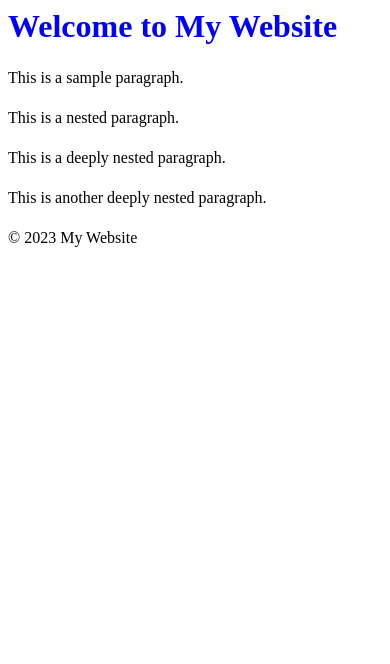
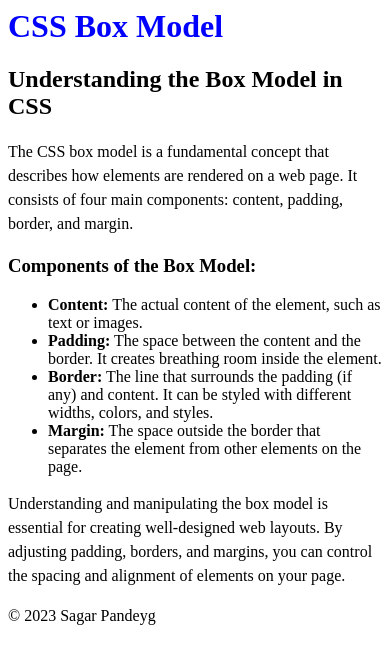
Before and after one commit to MySagarGitHub/git-ignore, a PHP site: page /hsx.html in a window 390 px wide. Shown: the top 664 px of the page. Run offline with PHP 8.4, Linux system fonts and the light colour scheme.

Commit message:
daily contribution

```diff
--- a/hsx.html
+++ b/hsx.html
@@ -3,21 +3,22 @@
     <link rel="stylesheet" href="index.css">
 </head>
 <body>
-    <header>
-        <h1>Welcome to My Website</h1>
-    </header>
-    <div class="container">
-        <p>This is a sample paragraph.</p>
-        <div>
-            <p>This is a nested paragraph.</p>
-            <div>
-                <p>This is a deeply nested paragraph.</p>
-                <p>This is another deeply nested paragraph.</p>
-        </div>
+    <h1>CSS Box Model</h1>
+    <h2>Understanding the Box Model in CSS</h2>
+    <p>The CSS box model is a fundamental concept that describes how elements are rendered on a web page. It consists of four main components: content, padding, border, and margin.</p>
 
-    </div>
+    <h3>Components of the Box Model:</h3>
+    <ul>
+        <li><strong>Content:</strong> The actual content of the element, such as text or images.</li>
+        <li><strong>Padding:</strong> The space between the content and the border. It creates breathing room inside the element.</li>
+        <li><strong>Border:</strong> The line that surrounds the padding (if any) and content. It can be styled with different widths, colors, and styles.</li>
+        <li><strong>Margin:</strong> The space outside the border that separates the element from other elements on the page.</li>
+    </ul>
+
+    <p>Understanding and manipulating the box model is essential for creating well-designed web layouts. By adjusting padding, borders, and margins, you can control the spacing and alignment of elements on your page.</p>
+
     <footer>
-        <p>&copy; 2023 My Website</p>
+        <p>&copy; 2023 Sagar Pandeyg</p>
     </footer>
 </body>
 </html>
```
Also changed, not shown: TODO/style.css (+22 -0 lines).
